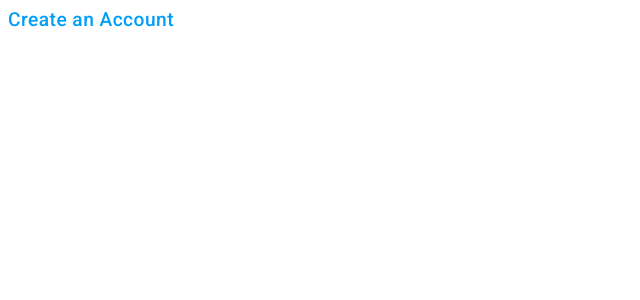
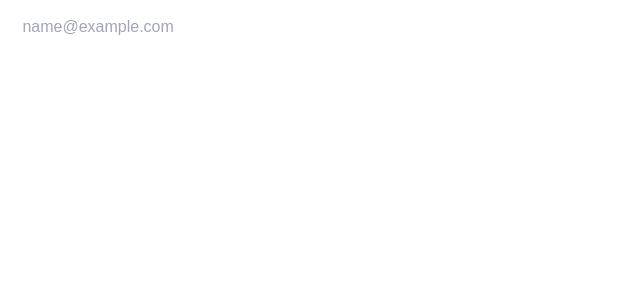
Before and after one commit to jadir-junior/metronomy-frontend, an Angular app: page / in a window 1280 px wide. Shown: the top 300 px of the page, without its empty margins (0-640 px from the left). Built offline with nearby package versions, Linux system fonts and the light colour scheme.

Commit message:
using mat-input on app component to testing

```diff
--- a/src/app/app.component.html
+++ b/src/app/app.component.html
@@ -1 +1,3 @@
-<met-link size="medium">Create an Account</met-link>
+<div style="width: 100%">
+  <met-input placeholder="name@example.com" [flush]="true"></met-input>
+</div>
```
